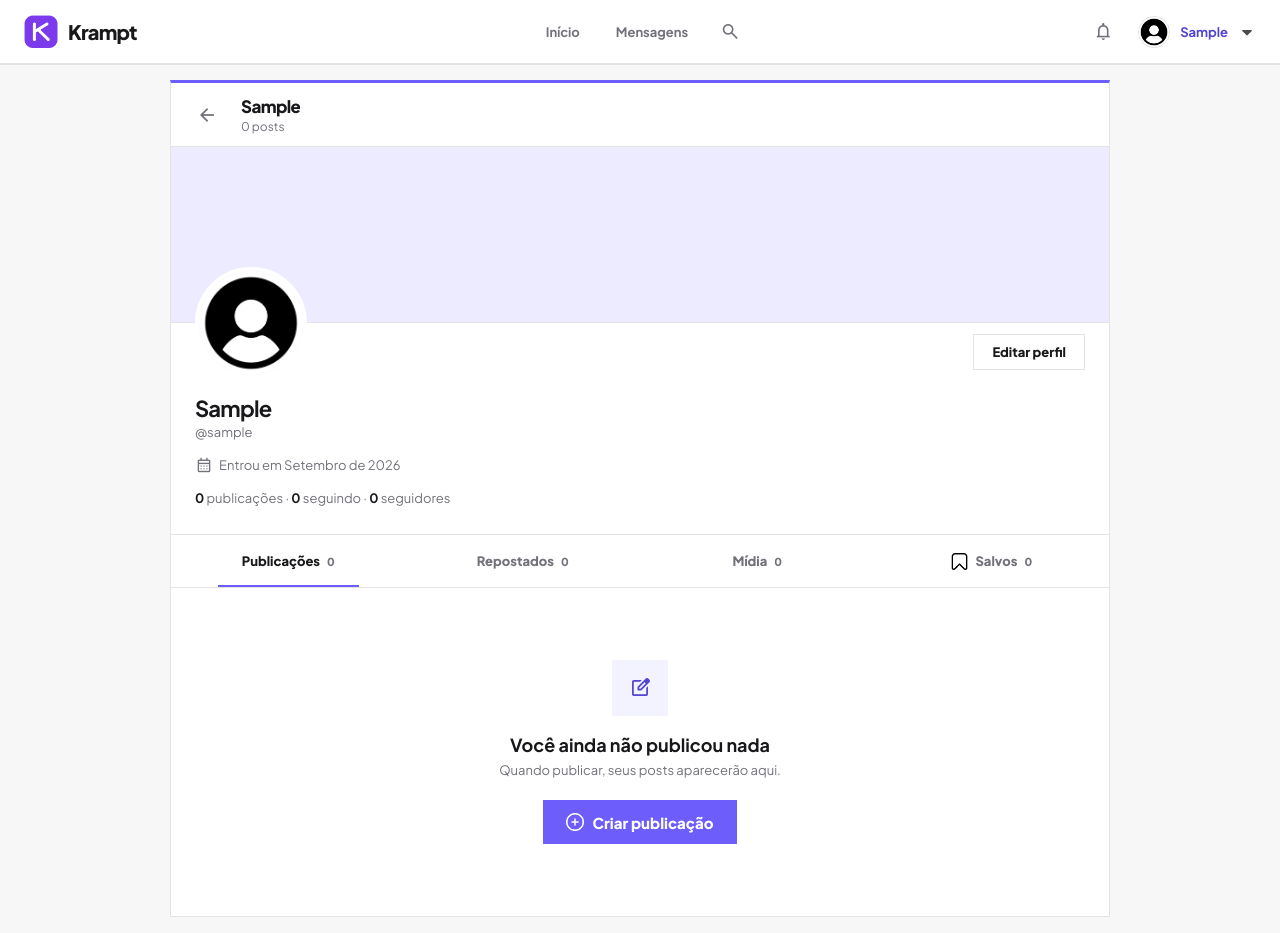
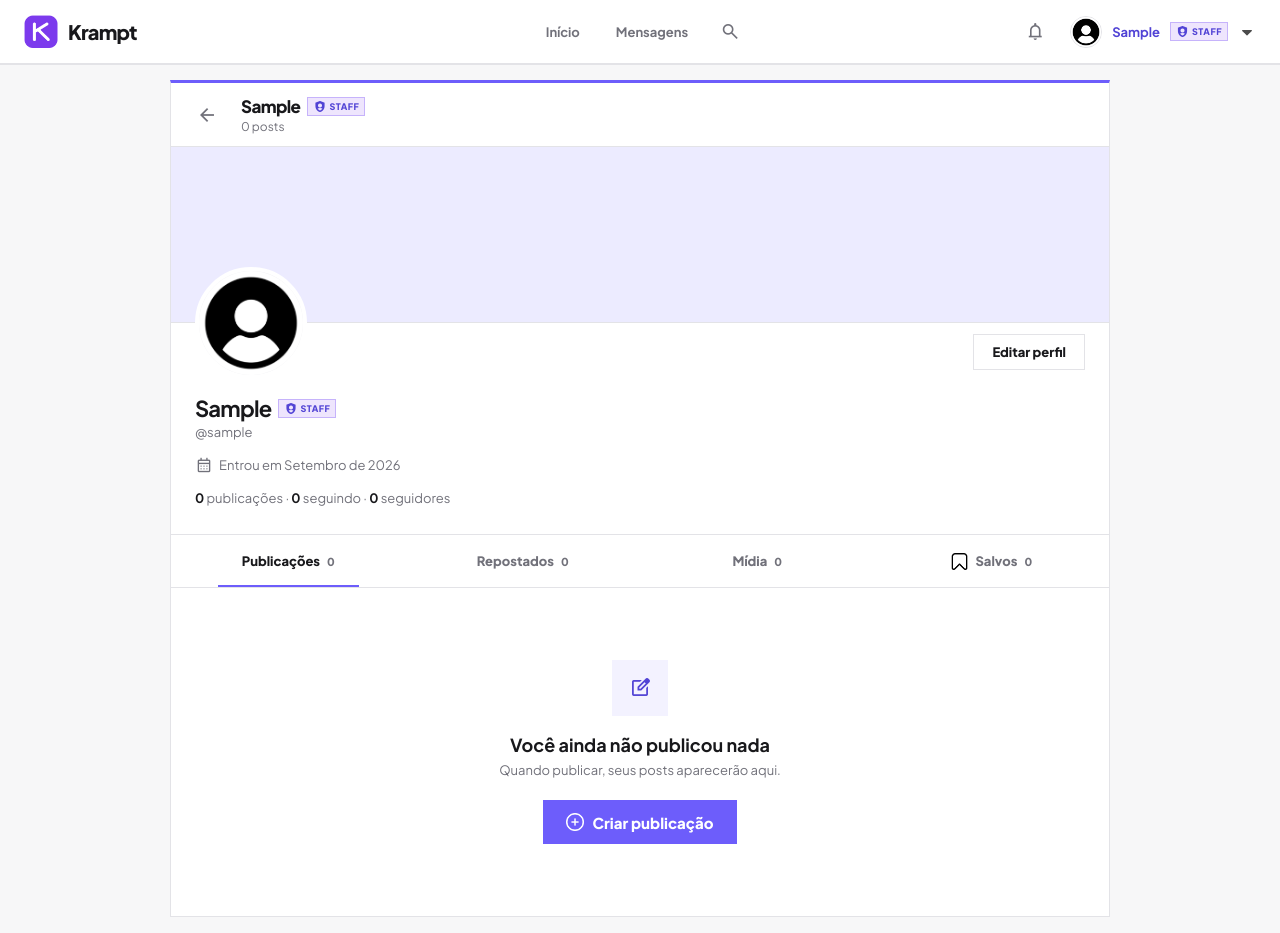
Before and after one commit to CauaGabrieI/Krampt, a Django app: page /perfil/ in a window 1280 px wide. Run offline with Django 5.2, Linux system fonts and the light colour scheme; the visitor is signed in with stand-in values (Sample User, id 1); data comes from the database, SQL or seed files in the repository; data that the repository does not hold is empty.

Commit message:
feat: add verified and staff badges

```diff
--- a/profile/models.py
+++ b/profile/models.py
@@ -16,6 +16,7 @@ class Perfil(models.Model):
     foto = models.ImageField(upload_to="fotos_perfil/", blank=True)
     banner = models.ImageField(upload_to="banners_perfil/", blank=True)
     biografia = models.CharField(max_length=160, blank=True)
+    verificado = models.BooleanField(default=False)
     seguindo = models.ManyToManyField(
         settings.AUTH_USER_MODEL,
         related_name="seguidores",
--- a/profile/services.py
+++ b/profile/services.py
@@ -50,7 +50,9 @@ def sugestoes_de_seguir(usuario, limite=6):
     excluidos.update(usuarios_bloqueados_ids(usuario))
     excluidos.add(usuario.pk)
     return list(
-        User.objects.exclude(pk__in=excluidos).order_by("-date_joined", "username")[:limite]
+        User.objects.exclude(pk__in=excluidos)
+        .select_related("perfil")
+        .order_by("-date_joined", "username")[:limite]
     )
 
 
@@ -58,7 +60,11 @@ def usuarios_seguidos(usuario, limite=6):
     ids = seguindo_ids(usuario)
     if not ids:
         return []
-    return list(User.objects.filter(pk__in=ids).order_by("username")[:limite])
+    return list(
+        User.objects.filter(pk__in=ids)
+        .select_related("perfil")
+        .order_by("username")[:limite]
+    )
 
 
 def salvar_edicao_perfil(usuario, perfil, dados):
--- a/static/css/krampt.css
+++ b/static/css/krampt.css
@@ -763,3 +763,53 @@ textarea::placeholder {
   .auth-page { padding: 12px; }
   .auth-panel { padding: 32px 22px; }
 }
+
+/* Selos de identidade */
+.user-name-line {
+  display: inline-flex;
+  align-items: center;
+  gap: 5px;
+  min-width: 0;
+}
+.user-badges {
+  display: inline-flex;
+  flex: 0 0 auto;
+  align-items: center;
+  gap: 4px;
+  vertical-align: middle;
+}
+.user-badge {
+  display: inline-flex;
+  align-items: center;
+  justify-content: center;
+  line-height: 1;
+  white-space: nowrap;
+}
+.user-badge--verified {
+  color: #60a5fa;
+}
+.user-badge--verified .material-symbols-outlined {
+  font-size: 17px;
+  font-variation-settings: "FILL" 1, "wght" 600, "GRAD" 0, "opsz" 20;
+}
+.user-badge--staff {
+  gap: 3px;
+  min-height: 18px;
+  padding: 2px 5px;
+  border: 1px solid rgba(167, 139, 250, .55);
+  background: rgba(124, 58, 237, .13);
+  color: var(--primary-light);
+  font-size: 9px;
+  font-weight: 800;
+  letter-spacing: .055em;
+}
+.user-badge--staff .material-symbols-outlined {
+  font-size: 13px;
+  font-variation-settings: "FILL" 1, "wght" 650, "GRAD" 0, "opsz" 18;
+}
+.profile-name-with-badges {
+  display: flex;
+  align-items: center;
+  gap: 7px;
+  min-width: 0;
+}
--- a/templates/buscar.html
+++ b/templates/buscar.html
@@ -31,7 +31,10 @@
                     <a class="who-to-follow-link" href="{% url 'profile:perfil_publico' pessoa.username %}">
                       {% include "includes/avatar.html" with usuario=pessoa avatar_class="avatar-small" %}
                       <span class="who-to-follow-text">
-                        <strong>{{ pessoa.first_name|default:pessoa.username }}</strong>
+                        <span class="user-name-line">
+                          <strong>{{ pessoa.first_name|default:pessoa.username }}</strong>
+                          {% include "includes/user_badges.html" with usuario=pessoa %}
+                        </span>
                         <span>@{{ pessoa.username }}</span>
                       </span>
                     </a>
--- a/templates/includes/account_menu.html
+++ b/templates/includes/account_menu.html
@@ -4,6 +4,7 @@
           type="button" aria-label="Abrir opções da conta" aria-expanded="false" aria-controls="{{ menu_id }}">
     {% include "includes/avatar.html" with usuario=request.user avatar_class="avatar-small" %}
     <span class="account-menu-name">{{ request.user.first_name|default:request.user.username }}</span>
+    {% include "includes/user_badges.html" with usuario=request.user %}
     <img class="account-menu-chevron" src="{% static 'imgs/acento-circunflexo.png' %}" alt="" aria-hidden="true">
   </button>
 
--- a/templates/includes/explore_rail.html
+++ b/templates/includes/explore_rail.html
@@ -25,7 +25,10 @@
           <a class="who-to-follow-info" href="{% url 'profile:perfil_publico' sugestao.username %}">
             {% include "includes/avatar.html" with usuario=sugestao avatar_class="avatar-small" %}
             <span class="who-to-follow-text">
-              <strong>{{ sugestao.first_name|default:sugestao.username }}</strong>
+              <span class="user-name-line">
+                <strong>{{ sugestao.first_name|default:sugestao.username }}</strong>
+                {% include "includes/user_badges.html" with usuario=sugestao %}
+              </span>
               <span>@{{ sugestao.username }}</span>
             </span>
           </a>
--- a/templates/includes/post_card.html
+++ b/templates/includes/post_card.html
@@ -15,7 +15,10 @@
       <div class="post-header">
         <div class="post-identity">
           <a class="post-author-link" href="{% url 'profile:perfil_publico' original.autor.username %}">
-            <strong>{{ original.autor.first_name|default:original.autor.username }}</strong>
+            <span class="user-name-line">
+              <strong>{{ original.autor.first_name|default:original.autor.username }}</strong>
+              {% include "includes/user_badges.html" with usuario=original.autor %}
+            </span>
             <span>@{{ original.autor.username }}</span>
           </a>
           <span aria-hidden="true">·</span>
--- /dev/null
+++ b/templates/includes/user_badges.html
@@ -0,0 +1,21 @@
+{% if usuario.perfil.verificado or usuario.is_staff %}
+  <span class="user-badges" aria-label="Selos da conta">
+    {% if usuario.perfil.verificado %}
+      <span class="user-badge user-badge--verified"
+            data-user-badge="verified"
+            title="Conta verificada"
+            aria-label="Conta verificada">
+        <span class="material-symbols-outlined" aria-hidden="true">verified</span>
+      </span>
+    {% endif %}
+    {% if usuario.is_staff %}
+      <span class="user-badge user-badge--staff"
+            data-user-badge="staff"
+            title="Membro da equipe Krampt"
+            aria-label="Membro da equipe Krampt">
+        <span class="material-symbols-outlined" aria-hidden="true">shield_person</span>
+        <span class="user-badge-label">STAFF</span>
+      </span>
+    {% endif %}
+  </span>
+{% endif %}
--- a/templates/perfil.html
+++ b/templates/perfil.html
@@ -18,7 +18,10 @@
             <span class="material-symbols-outlined" aria-hidden="true">arrow_back</span>
           </a>
           <div class="profile-page-heading-text">
-            <h1>{{ request.user.first_name|default:request.user.username }}</h1>
+            <h1 class="profile-name-with-badges">
+              <span>{{ request.user.first_name|default:request.user.username }}</span>
+              {% include "includes/user_badges.html" with usuario=request.user %}
+            </h1>
             <p>{{ total }} {% if total == 1 %}post{% else %}posts{% endif %}</p>
           </div>
         </div>
@@ -38,7 +41,10 @@
               <a class="profile-action" href="{% url 'profile:editar' %}">Editar perfil</a>
             </div>
           </div>
-          <h2>{{ request.user.first_name|default:request.user.username }}</h2>
+          <h2 class="profile-name-with-badges">
+            <span>{{ request.user.first_name|default:request.user.username }}</span>
+            {% include "includes/user_badges.html" with usuario=request.user %}
+          </h2>
           <p class="profile-handle">@{{ request.user.username }}</p>
           {% if request.user.perfil.biografia %}<p class="profile-bio">{{ request.user.perfil.biografia|linebreaksbr }}</p>{% endif %}
           <p class="profile-joined">
--- a/templates/perfil_relacoes.html
+++ b/templates/perfil_relacoes.html
@@ -37,7 +37,10 @@
                   <a class="profile-relation-user" href="{% url 'profile:perfil_publico' pessoa.username %}">
                     {% include "includes/avatar.html" with usuario=pessoa avatar_class="avatar-small" %}
                     <span class="profile-relation-text">
-                      <strong>{{ pessoa.first_name|default:pessoa.username }}</strong>
+                      <span class="user-name-line">
+                        <strong>{{ pessoa.first_name|default:pessoa.username }}</strong>
+                        {% include "includes/user_badges.html" with usuario=pessoa %}
+                      </span>
                       <span>@{{ pessoa.username }}</span>
                       {% if pessoa.perfil.biografia %}<small>{{ pessoa.perfil.biografia }}</small>{% endif %}
                     </span>
```
Also changed, not shown: profile/admin.py (+36 -1 lines), profile/tests.py (+75 -0 lines), templates/includes/post_comments.html (+8 -2 lines), templates/perfil_publico.html (+8 -2 lines), profile/migrations/0009_perfil_verificado.py (added).
